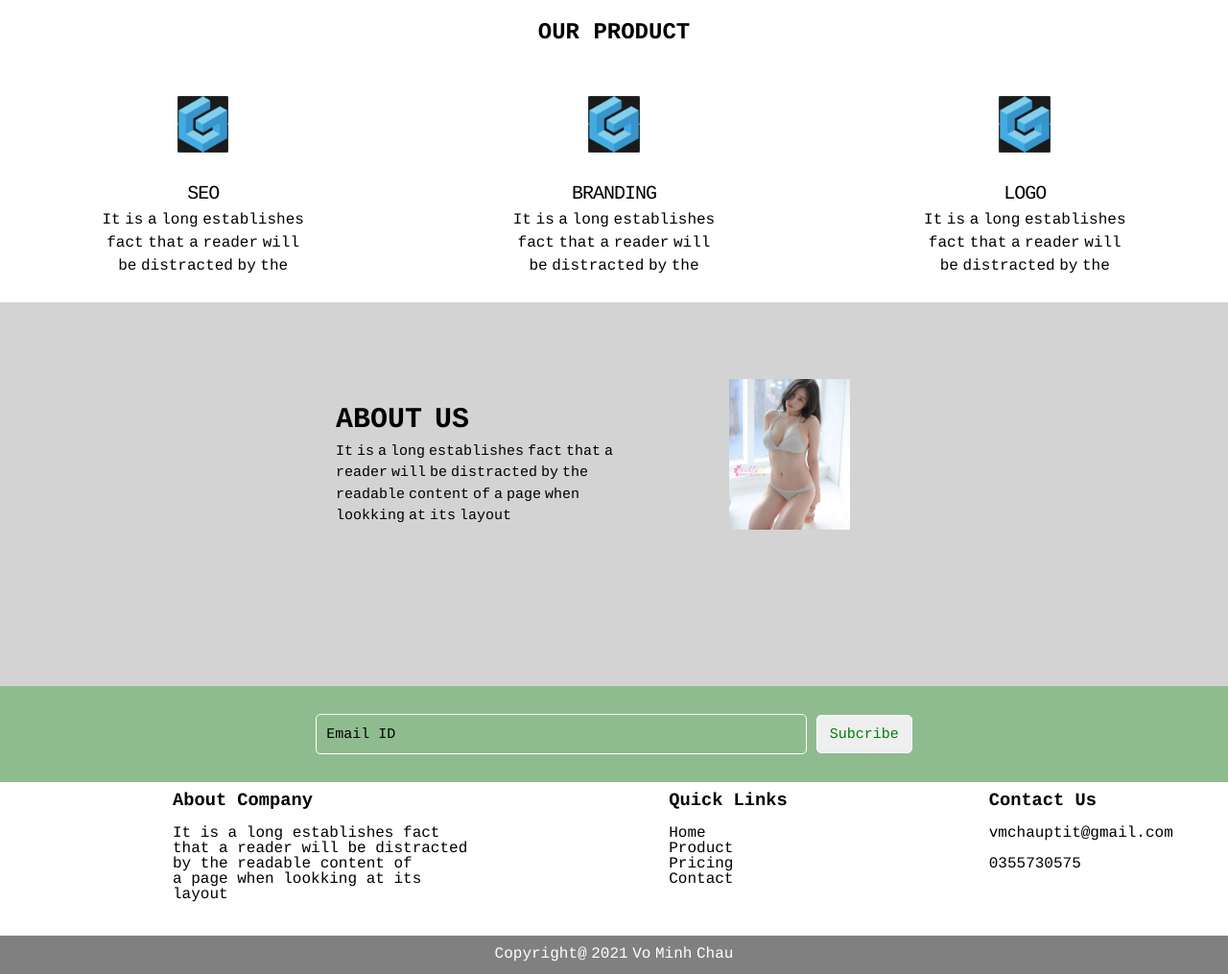
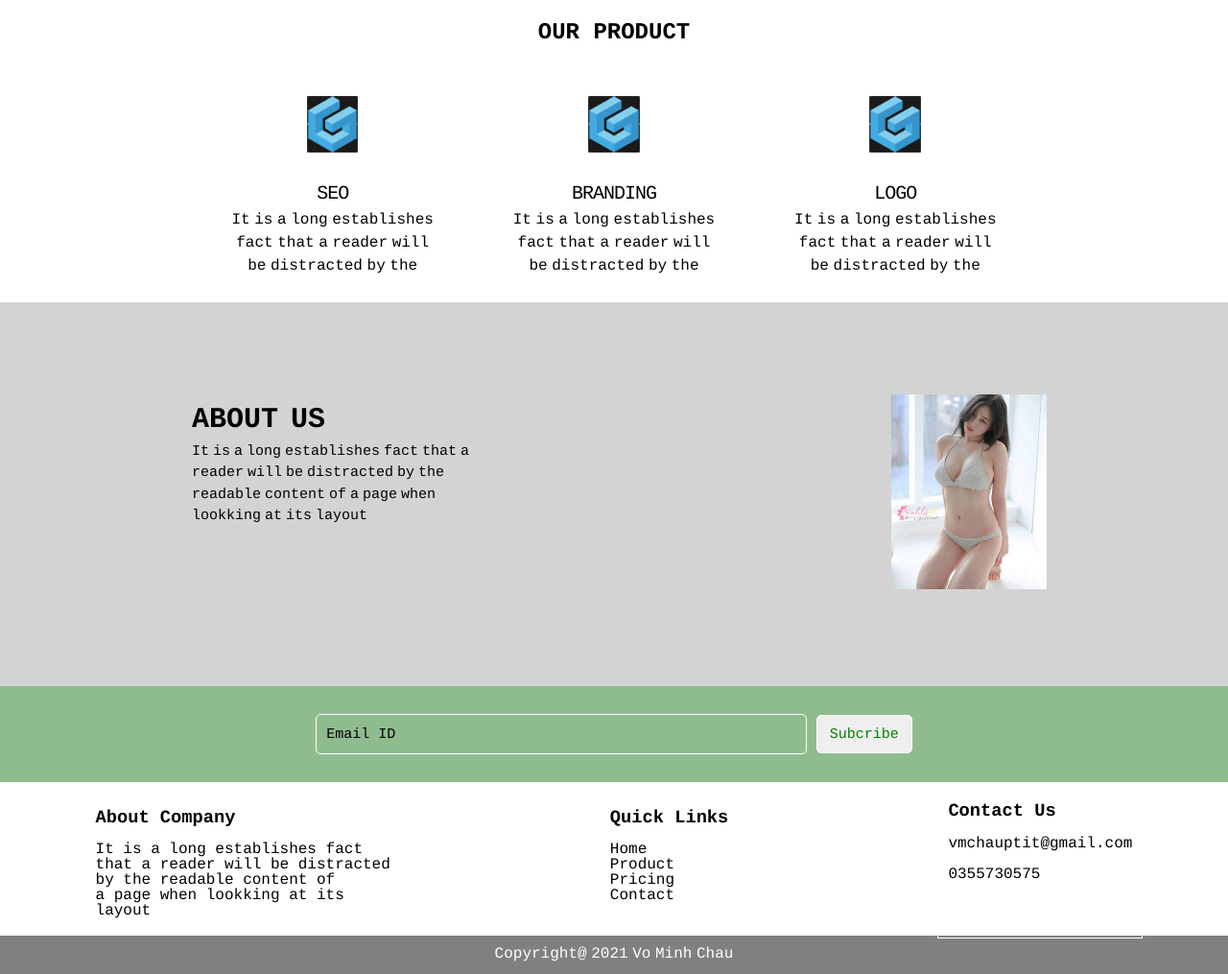
Before and after one commit to Vominhchau2011/bai-tap-chau, a plain HTML site: page index.html in a window 1280 px wide. Shown: the part 510-1525 px from the top of the page at 96% size. Drawn offline with Linux system fonts and the light colour scheme.

Commit message:
sua bai tap

```diff
--- a/index.html
+++ b/index.html
@@ -42,17 +42,17 @@
             <h2>OUR PRODUCT</h2><br>
         </div>
         <div class="show">
-            <div class="Show_wrapper 1">
+            <div class="Show_wrapper  ">
                 <img src="logo1.png" alt="">
                 <h3>SEO</h3>
                 <p>It is a long establishes <br>fact that a reader will <br>be distracted by the</p>
             </div>
-            <div class="Show_wrapper 2">
+            <div class="Show_wrapper ">
                 <img src="logo1.png" alt="">
                 <h3>BRANDING</h3>
                 <p>It is a long establishes <br>fact that a reader will <br>be distracted by the</p>
             </div>
-            <div class="Show_wrapper 3">
+            <div class="Show_wrapper ">
                 <img src="logo1.png" alt="">
                 <h3>LOGO</h3>
                 <p>It is a long establishes <br>fact that a reader will <br>be distracted by the</p>
@@ -85,11 +85,12 @@
             <li><a href="">Product</a></li>
             <li><a href="">Pricing</a></li>
             <li><a href="">Contact</a></li>
+            <br>
         </div>
         <div class="text_dis">
             <h3>Contact Us</h3><br>
             <p>vmchauptit@gmail.com</p><br>
-            <p>0355730575</p>
+            <p>0355730575</p><br><br><br>
         </div>
     </div>
     <div class="footer">
--- a/style.css
+++ b/style.css
@@ -24,6 +24,7 @@
 .menu{
     width: 50%;
     margin: auto;
+
 }
 ul.list_menu li{
     float: left;
@@ -97,11 +98,11 @@ ul.list_menu li:hover ul.subhome{
     height: 250px;
     display: flex;
     flex-direction: row;
-    column-gap: 5px;
+    padding: 0px 200px;
 }
 .Show_wrapper{
+    text-align: center;
     margin: auto;
-    text-align: center;
     line-height: 1.5;
     word-spacing: -5px;
 }
@@ -110,6 +111,7 @@ ul.list_menu li:hover ul.subhome{
     padding-bottom: 15px;
     padding-top: 10px;
 }
+
 .Show_wrapper h3{
     margin-top: 5px;
     letter-spacing: -1px;
@@ -129,7 +131,7 @@ ul.list_menu li:hover ul.subhome{
     line-height: 1.5;
     word-spacing: -5px;
     padding-top: 100px;
-    padding-left: 350px;
+    padding-left: 200px;
 }
 .text_about p{
     font-size: 15px;
@@ -137,11 +139,11 @@ ul.list_menu li:hover ul.subhome{
 .img_about{
     width: 50%;
     text-align: center;
-    padding-right: 300px;
-    padding-top: 80px;
+    display: block;
+    margin: auto;
 }
 .img_about img{
-    width: 40%;
+    width: 30%;
 }
 .email{
     height: 100px;
@@ -175,8 +177,11 @@ ul.list_menu li:hover ul.subhome{
 }
 .text_dis{
     text-align: left;
-    padding-left: 180px;
     line-height: 1;
+    border: 1px solid white;
+    margin:auto ;
+    padding: 10px;
+
 }
 .text_dis li{
     list-style: none;
```
